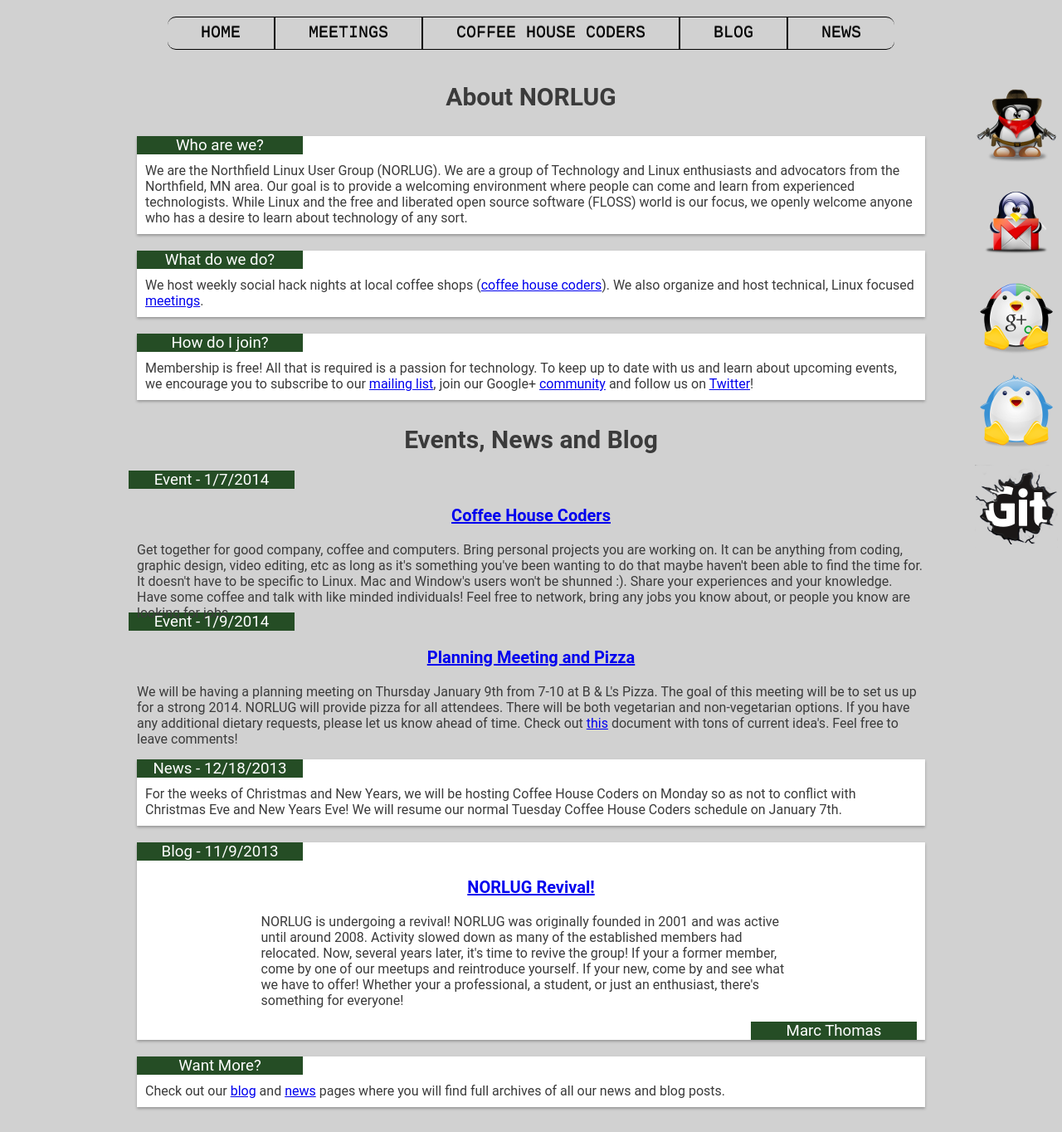
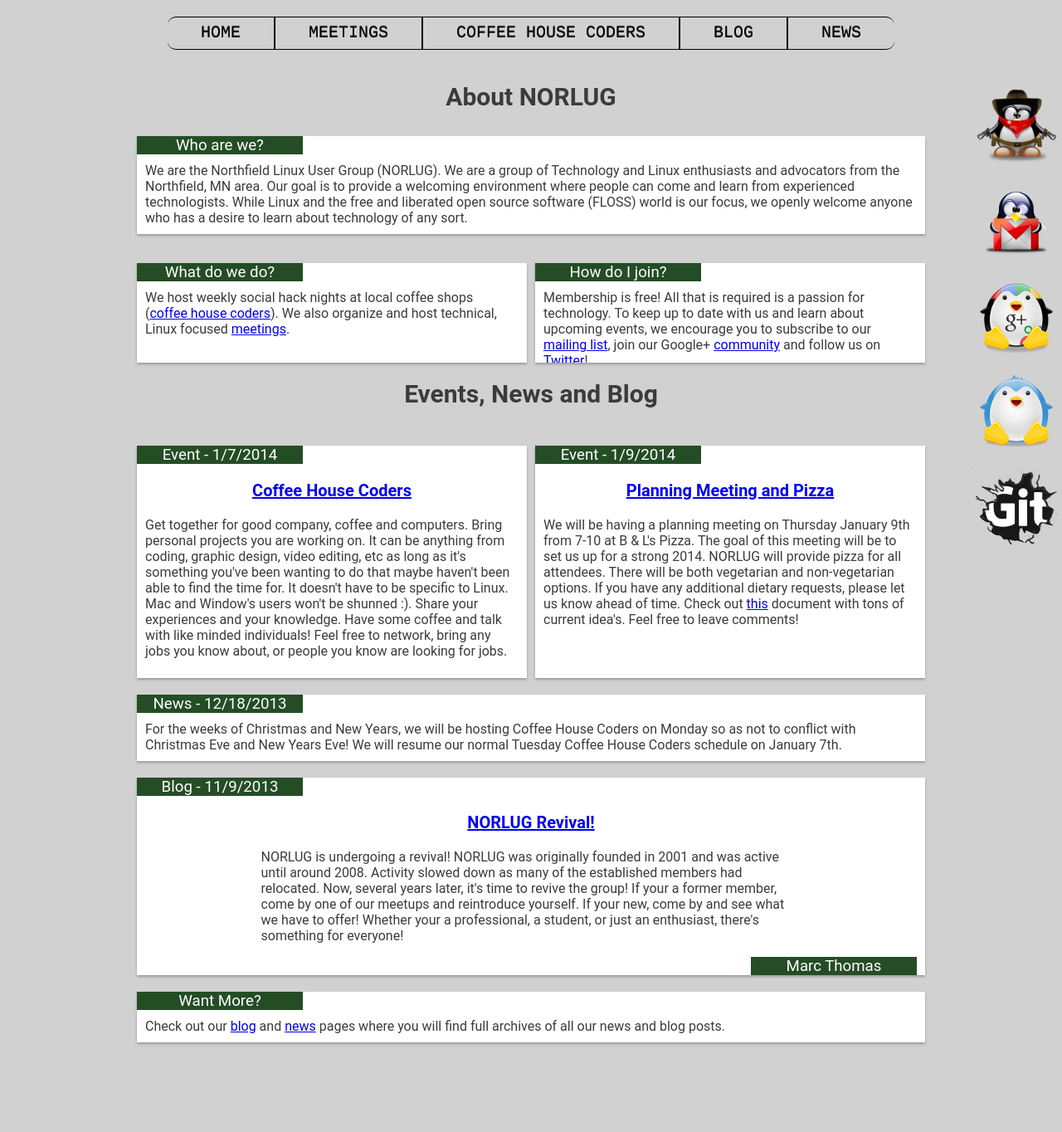
Before and after one commit to norlug/norlug.github.io, a Jekyll site: the page built from index.html, in a window 1280 px wide. Shown: the whole page at 83% size. Built offline with Jekyll 4.4.1, drawn with Linux system fonts in a browser that asks for light colours; after the commit the page ends 1286 px from its top, so only the background shows below that.

Commit message:
Updated home page layouts with new card designs

```diff
--- a/index.html
+++ b/index.html
@@ -8,12 +8,12 @@
 	<p class="cardContent"> We are the Northfield Linux User Group (NORLUG). We are a group of Technology and Linux enthusiasts and advocators from the Northfield, MN area. Our goal is to provide a welcoming environment where people can come and learn from experienced technologists. While Linux and the free and liberated open source software (FLOSS) world is our focus, we openly welcome anyone who has a desire to learn about technology of any sort.</p>
 </section>
 
-<section class="cardLayout">
+<section class="cardLayoutLeftSmall">
 	<h3 class="cardHeader"> What do we do? </h3>
 	<p class="cardContent"> We host weekly social hack nights at local coffee shops (<a href = "/coffeehousecoders" target="_blank">coffee house coders</a>). We also organize and host technical, Linux focused <a href="/meetings" target ="_blank">meetings</a>.</p>
 </section>
 
-<section class="cardLayout">
+<section class="cardLayoutRightSmall">
 	<h3 class="cardHeader"> How do I join?</h3>
 	<p class="cardContent"> Membership is free! All that is required is a passion for technology. To keep up to date with us and learn about upcoming events, we encourage you to subscribe to our <a href="/mailinglist" target="_blank">mailing list</a>, join our Google+ <a href="/g+" target="_blank">community</a> and follow us on <a href="/twitter" target="_blank">Twitter</a>!
 	</p>
@@ -21,14 +21,14 @@
 
 <p class="welcomePageHeaders">Events, News and Blog</p>
 
-<section class="cardLayoutLeft">
+<section class="cardLayoutLeftLarge">
         <h3 class="cardHeader"> Event - 1/7/2014 </h3>
         <p class="cardContent">
         <p class="welcomePageBlogTitle" ><a href = "https://plus.google.com/events/cnpnif7mmhboadahf0o7bejbprc?partnerid=gplp0" target="_blank">Coffee House Coders</a></p>
             Get together for good company, coffee and computers. Bring personal projects you are working on. It can be anything from coding, graphic design, video editing, etc as long as it's something you've been wanting to do that maybe haven't been able to find the time for. It doesn't have to be specific to Linux. Mac and Window's users won't be shunned :). Share your experiences and your knowledge. Have some coffee and talk with like minded individuals! Feel free to network, bring any jobs you know about, or people you know are looking for jobs.
 </section>
 
-<section class="cardLayoutRight">
+<section class="cardLayoutRightLarge">
         <h3 class="cardHeader"> Event - 1/9/2014 </h3>
         <p class="cardContent">
         <p class="welcomePageBlogTitle" ><a href = "https://plus.google.com/u/0/events/c85d8g1h8fcdbi1k6k805u07gr0?authkey=CM6NkP2x-K2E8gE" target="_blank">Planning Meeting and Pizza</a></p>
```
